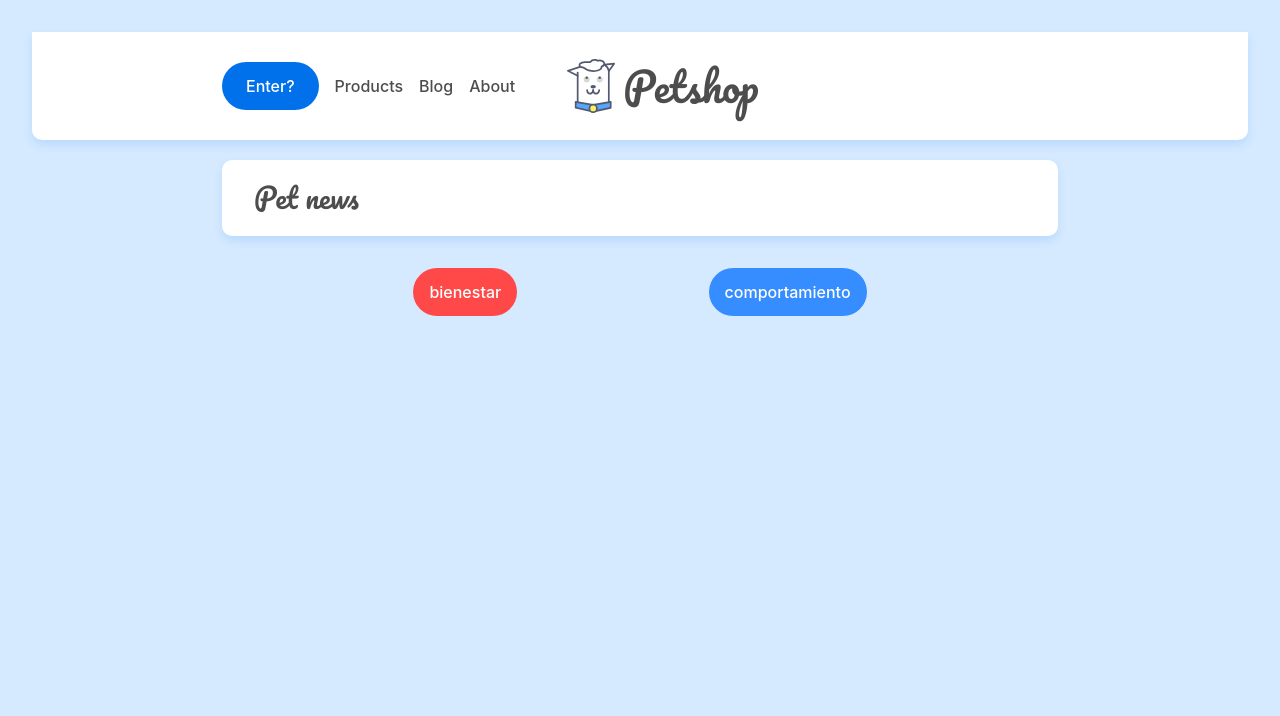
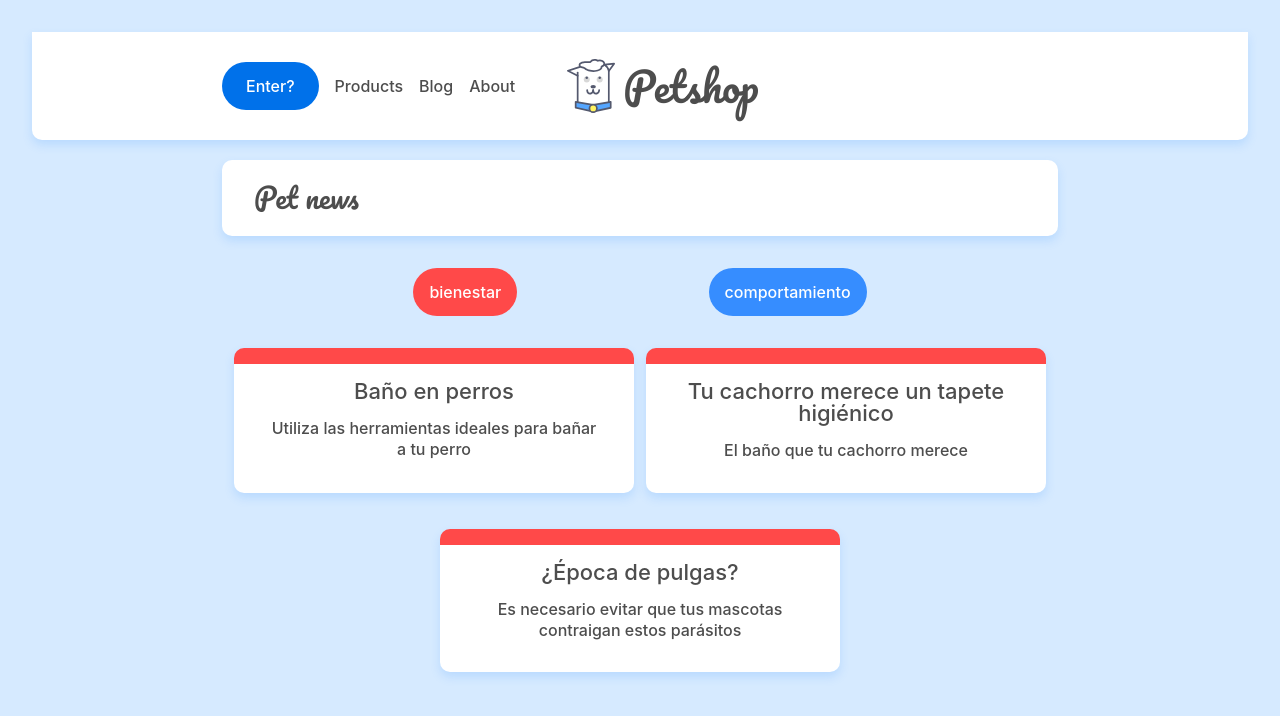
Before and after one commit to AbrahamOliden/react-router, a React (Vite) app: page /category/bienestar in a window 1280 px wide. Shown: the top 716 px of the page. Built offline with nearby package versions, Linux system fonts and the light colour scheme; data requests are answered from the project's data file.

Commit message:
import ListPosts and pass it a url value with useParams

```diff
--- a/src/routes/Category.jsx
+++ b/src/routes/Category.jsx
@@ -1,15 +1,19 @@
 import { useState, useEffect } from "react";
 import { search } from "../api/api";
+import { useParams } from "react-router-dom";
 import ListCategories from "../components/ListCategories";
+import ListPosts from "../components/ListPosts";
 import '../assets/css/blog.css';
 
 function Category() {
+    const { id } = useParams();
     return (
         <>
             <div className="container">
                 <h2 className="title-page">Pet news</h2>
             </div>
-            < ListCategories />
+            <ListCategories />
+            <ListPosts url={`/posts?categoria=${id}`} />
         </>
     )
 };
```
